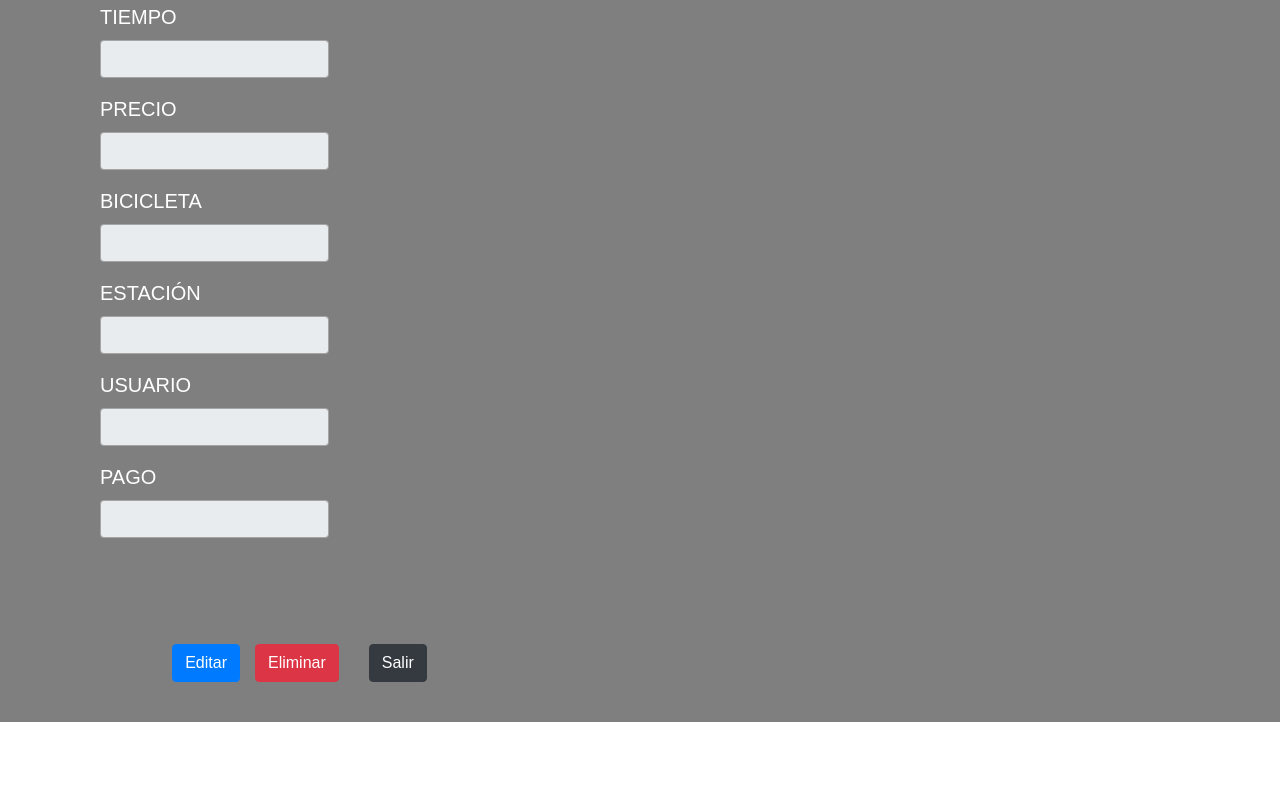
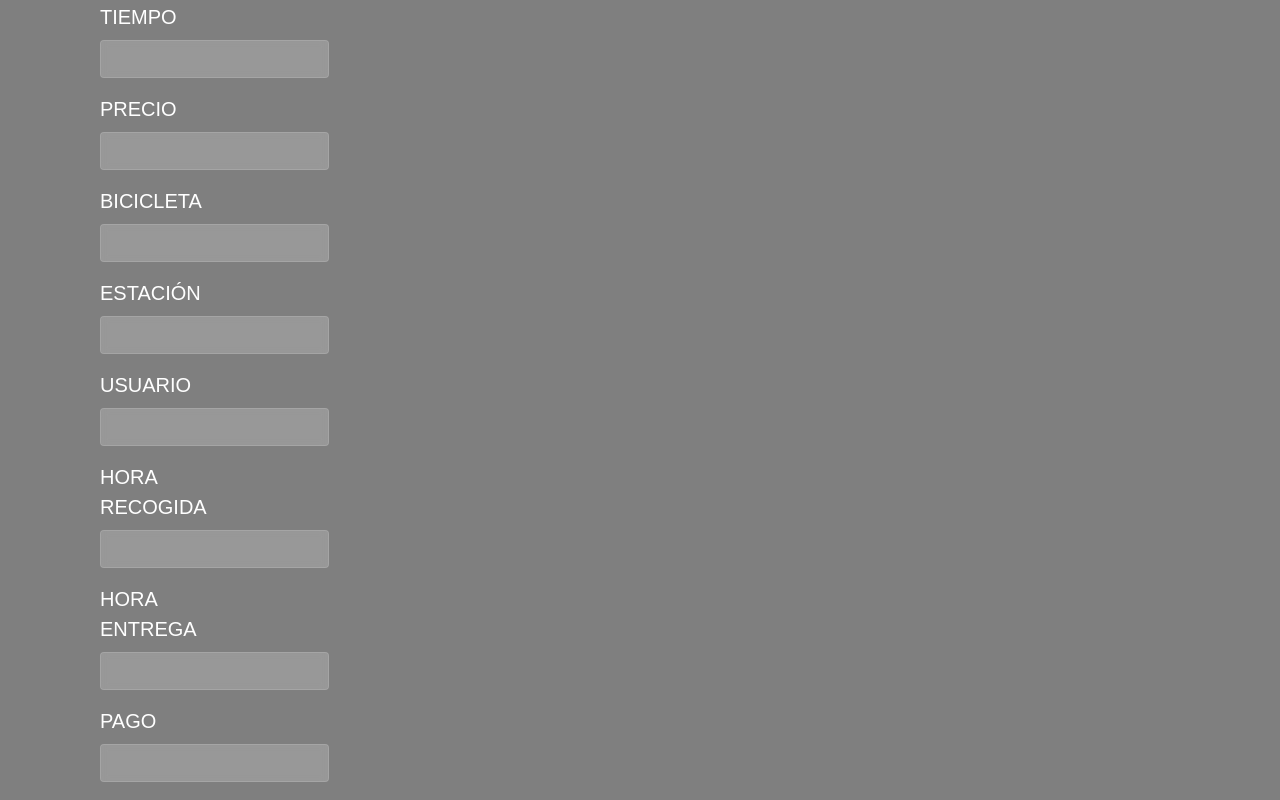
Before and after one commit to Eco-transport/Front, a Vue app in the folder Ecotransport/: page /editar-pedido-admin/1 in a window 1280 px wide. Shown: the part 380-1180 px from the top of the page. Before the commit the page ends 1102 px from the top, so only its background shows below. Built offline with nearby package versions, Linux system fonts and the light colour scheme; no server answers; a web font is replaced by a local one; what vue-sessionstorage, vue-sweetalert2 would draw is missing.

Commit message:
Hora recogida y entrega vista admin

```diff
--- a/Ecotransport/src/views/AdminEditarPedido.vue
+++ b/Ecotransport/src/views/AdminEditarPedido.vue
@@ -9,7 +9,7 @@
           <label for="" class="control-label col-sm-2">ID</label>
           <div class="col-sm-10">
             <input
-              disabled
+
               type="text"
               class="form-control"
               name="orderID"
@@ -23,7 +23,7 @@
           <label for="" class="control-label col-sm-2">FECHA</label>
           <div class="col-sm-10">
             <input
-              disabled
+
               type="text"
               class="form-control"
               name="date"
@@ -55,7 +55,7 @@
             <label for="" class="control-label col-sm-3">TIEMPO</label>
             <div class="col-sm-7">
               <input
-                disabled
+
                 type="number"
                 class="form-control"
                 name="hours"
@@ -71,7 +71,7 @@
             <label for="" class="control-label col-sm-3">PRECIO</label>
             <div class="col-sm-7">
               <input
-                disabled
+
                 type="number"
                 class="form-control"
                 name="price"
@@ -87,7 +87,7 @@
             <label for="" class="control-label col-sm-3">BICICLETA</label>
             <div class="col-sm-7">
               <input
-                disabled
+
                 type="text"
                 class="form-control"
                 name="serial"
@@ -103,7 +103,7 @@
             <label for="" class="control-label col-sm-3">ESTACIÓN</label>
             <div class="col-sm-7">
               <input
-                disabled
+
                 type="text"
                 class="form-control"
                 name="station"
@@ -119,7 +119,7 @@
             <label for="" class="control-label col-sm-3">USUARIO</label>
             <div class="col-sm-7">
               <input
-                disabled
+
                 type="text"
                 class="form-control"
                 name="user"
@@ -132,10 +132,42 @@
 
         <div class="form-group left row">
           <div class="col">
+            <label for="" class="control-label col-sm-3">HORA RECOGIDA</label>
+            <div class="col-sm-7">
+              <input
+
+                type="text"
+                class="form-control"
+                name="serviceStart"
+                id="serviceStart"
+                v-model="serviceStart"
+              />
+            </div>
+          </div>
+        </div>
+
+        <div class="form-group left row">
+          <div class="col">
+            <label for="" class="control-label col-sm-3">HORA ENTREGA</label>
+            <div class="col-sm-7">
+              <input
+
+                type="text"
+                class="form-control"
+                name="serviceFinish"
+                id="serviceFinish"
+                v-model="serviceFinish"
+              />
+            </div>
+          </div>
+        </div>
+
+        <div class="form-group left row">
+          <div class="col">
             <label for="" class="control-label col-sm-3">PAGO</label>
             <div class="col-sm-7">
               <input
-                disabled
+
                 type="text"
                 class="form-control"
                 name="payment"
@@ -145,6 +177,7 @@
             </div>
           </div>
         </div>
+
 
         <div><br /><br /><br /></div>
         <div class="form-group">
@@ -196,7 +229,9 @@ export default {
       serial: "",
       station: "",
       user: "",
-      payment: ""
+      payment: "",
+      serviceStart: "",
+      serviceFinish: ""
     };
   },
   methods: {
@@ -212,7 +247,9 @@ export default {
         serialBicycle: this.serial,
         paymentID: this.payment,
         stationID: this.station,
-        userId: this.user
+        userId: this.user,
+        serviceStart: this.serviceStart,
+        serviceFinish: this.serviceFinish
       };
       //console.log(json);
       axios.post("http://localhost:8080/order/save/", json)
@@ -241,6 +278,8 @@ export default {
       this.serial = data.data.serialBicycle;
       this.station = data.data.stationID;
       this.user = data.data.userId;
+      this.serviceStart = data.data.serviceStart;
+      this.serviceFinish = data.data.serviceFinish;
       this.payment = data.data.paymentID;
     });
   }
--- a/Ecotransport/src/views/AdminPedidos.vue
+++ b/Ecotransport/src/views/AdminPedidos.vue
@@ -23,6 +23,8 @@
               <th scope="col">BICICLETA</th>
               <th scope="col">ESTACION</th>
               <th scope="col">USUARIO</th>
+              <th scope="col">HORA RECOGIDA</th>
+              <th scope="col">HORA ENTREGA</th>
               <th scope="col">PAGO</th>
             </tr>
           </thead>
@@ -40,6 +42,8 @@
               <td>{{ item.serialBicycle }}</td>
               <td>{{ item.stationID }}</td>
               <td>{{ item.userId }}</td>
+              <td>{{ item.serviceStart }}</td>
+              <td>{{ item.serviceFinish }}</td>
               <td>{{ item.paymentID }}</td>
             </tr>
           </tbody>
```
